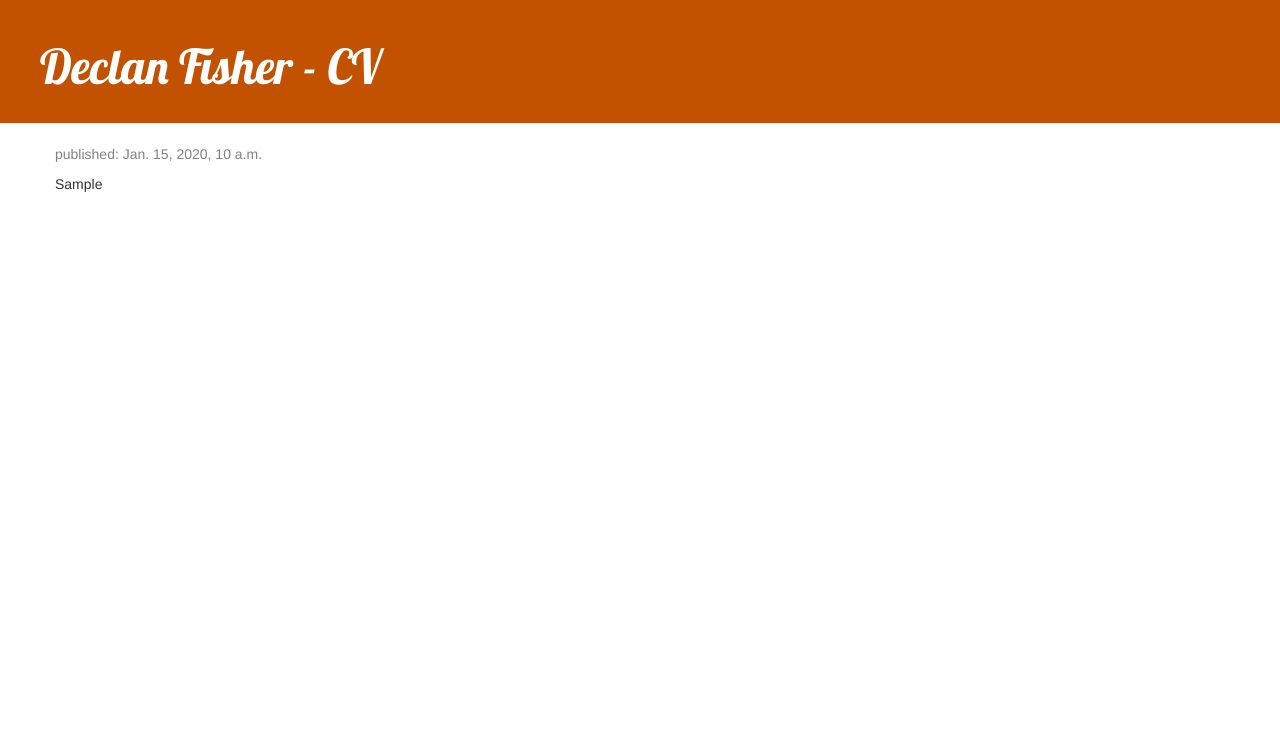
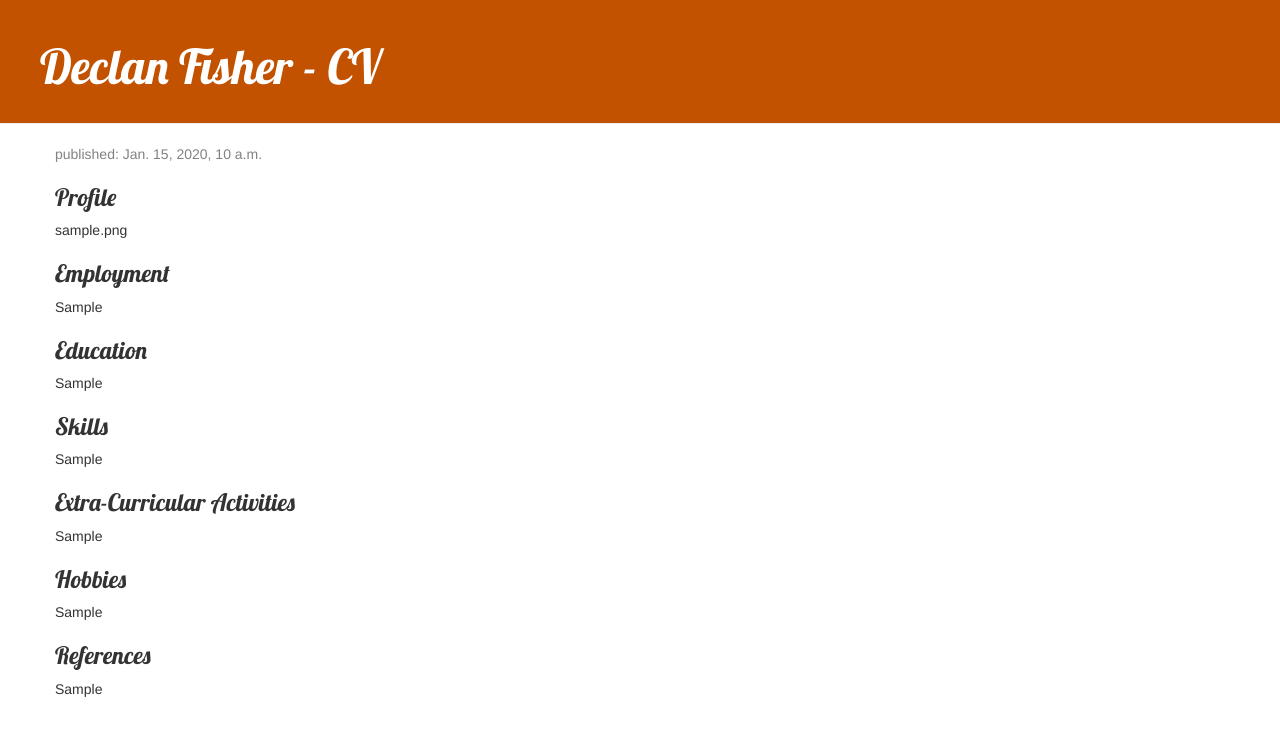
Before and after one commit to declanjfisher1999/my-blog, a Django app: page /cv/ in a window 1280 px wide. Shown: the top 736 px of the page. Run offline with Django 3.2, Linux system fonts and the light colour scheme; tables that the repository leaves empty hold one stand-in row (values such as "Sample post"); some libraries are stand-ins or nearby versions.

Commit message:
added cv

```diff
--- a/cv/templates/cv/cv_list.html
+++ b/cv/templates/cv/cv_list.html
@@ -5,6 +5,33 @@
         <div class="date">
             <p>published: {{ cvPost.0.published_date }}</p>
         </div>
-        <p>{{ cvPost.0.education|linebreaksbr }}</p>
+        <div class="profile">
+            <h3>Profile</h3>
+            <p>{{ cvPost.0.profile|linebreaksbr  }}</p>
+        </div>
+        <div class="employment">
+            <h3>Employment</h3>
+            <p>{{ cvPost.0.employment|linebreaksbr  }}</p>
+        </div>
+        <div class="education">
+            <h3>Education</h3>
+            <p>{{ cvPost.0.education|linebreaksbr  }}</p>
+        </div>
+        <div class="skills">
+            <h3>Skills</h3>
+            <p>{{ cvPost.0.skills|linebreaksbr  }}</p>
+        </div>
+        <div class="ecActivities">
+            <h3>Extra-Curricular Activities</h3>
+            <p>{{ cvPost.0.ecActivities|linebreaksbr  }}</p>
+        </div>
+        <div class="hobbies">
+            <h3>Hobbies</h3>
+            <p>{{ cvPost.0.hobbies|linebreaksbr  }}</p>
+        </div>
+        <div class="references">
+            <h3>References</h3>
+            <p>{{ cvPost.0.references }}</p>
+        </div>
     </div>
 {% endblock %}}
```
